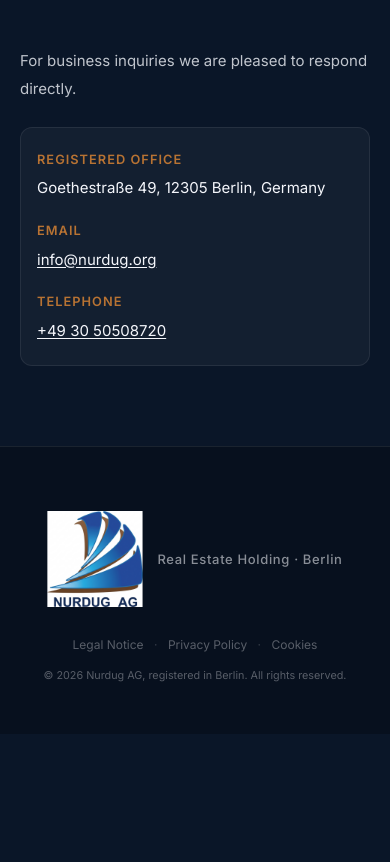
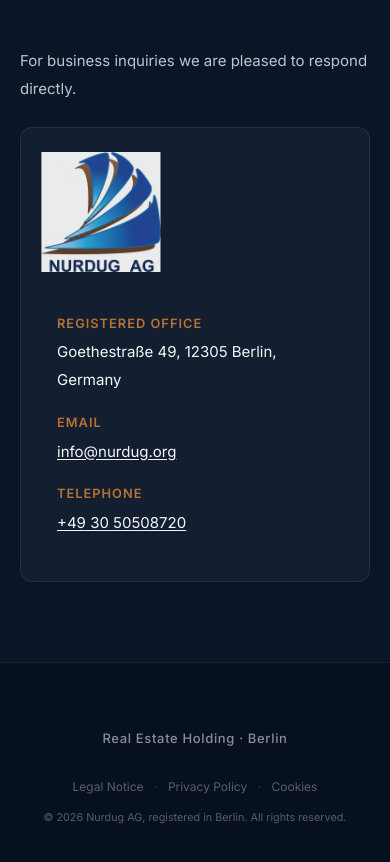
Before and after one commit to Mikixxl/nurdug, a plain HTML site: page index.html in a window 390 px wide. Shown: the part 5300-6162 px from the top of the page. Before the commit the page ends 6034 px from the top, so only its background shows below. Drawn offline with nearby package versions, Linux system fonts and the light colour scheme.

Commit message:
Move logo from footer into the contact card
Instead of a large logo in the footer, the contact card now uses a two-
column grid: address/email/phone rows on the left, logo mark on the right.
Footer keeps only the tagline plus legal links and copyright - cleaner and
shorter.

The logo sits as an aria-hidden decorative mark inside the card (the card
already carries the brand via the 'Nurdug AG' heading above it, so screen
readers don't need to hear the name twice). Max height 180px desktop, 120px
mobile, stacked above the data rows on narrow viewports.

```diff
--- a/index.html
+++ b/index.html
@@ -167,11 +167,11 @@
     display: grid;
     grid-template-columns: minmax(160px, 28%) 1fr;
     gap: 0.8rem 1.5rem;
-    margin-top: 1.5rem;
-    padding: 1.75rem 1.5rem;
-    background: var(--bg-card);
-    border: 1px solid var(--border-soft);
-    border-radius: 12px;
+    margin: 0;
+    padding: 0;
+    background: transparent;
+    border: none;
+    border-radius: 0;
   }
   .contact-grid dt {
     font-family: var(--sans); font-size: 0.8rem; font-weight: 600;
@@ -183,6 +183,35 @@
     .contact-grid { grid-template-columns: 1fr; gap: 0.2rem 0; padding: 1.25rem 1rem; }
     .contact-grid dt { margin-top: 0.85rem; }
     .contact-grid dt:first-child { margin-top: 0; }
+  }
+
+  /* Contact card wrapper with logo */
+  .contact-card {
+    display: grid;
+    grid-template-columns: 1fr auto;
+    gap: 2rem;
+    align-items: center;
+    margin-top: 1.5rem;
+    padding: 1.75rem 2rem;
+    background: var(--bg-card);
+    border: 1px solid var(--border-soft);
+    border-radius: 12px;
+  }
+  .contact-card-mark img {
+    display: block;
+    max-height: 180px;
+    width: auto;
+    max-width: 200px;
+    opacity: 0.92;
+  }
+  @media (max-width: 720px) {
+    .contact-card {
+      grid-template-columns: 1fr;
+      gap: 1.25rem;
+      padding: 1.5rem 1.25rem;
+    }
+    .contact-card-mark { order: -1; text-align: center; }
+    .contact-card-mark img { max-height: 120px; }
   }
 
   /* Closing banner */
@@ -339,6 +368,7 @@
       <h2 class="section-title" data-i18n="contact_title">Berlin</h2>
       <div class="section-text">
         <p data-i18n="contact_intro">For business inquiries we are pleased to respond directly.</p>
+        <div class="contact-card">
           <dl class="contact-grid">
             <dt data-i18n="contact_address_label">REGISTERED OFFICE</dt>
             <dd data-i18n="contact_address">Goethestraße 49, 12305 Berlin, Germany</dd>
@@ -347,6 +377,10 @@
             <dt data-i18n="contact_phone_label">TELEPHONE</dt>
             <dd><a href="tel:+493050508720">+49 30 50508720</a></dd>
           </dl>
+          <div class="contact-card-mark" aria-hidden="true">
+            <img src="/logo.png" alt="">
+          </div>
+        </div>
       </div>
     </div>
   </section>
@@ -355,7 +389,6 @@
   <footer>
     <div class="footer-inner">
       <div class="footer-logo">
-        <img src="/logo.png" alt="Nurdug AG">
         <span class="footer-tagline" data-i18n="footer_tagline">Real Estate Holding · Berlin</span>
       </div>
       <div class="footer-legal">
```
Lines whose indentation alone changed are shown as unchanged.
